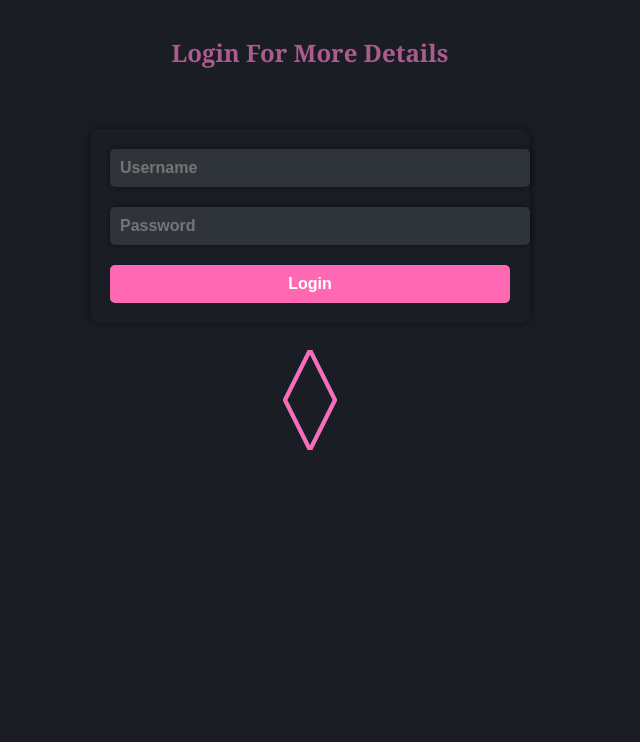
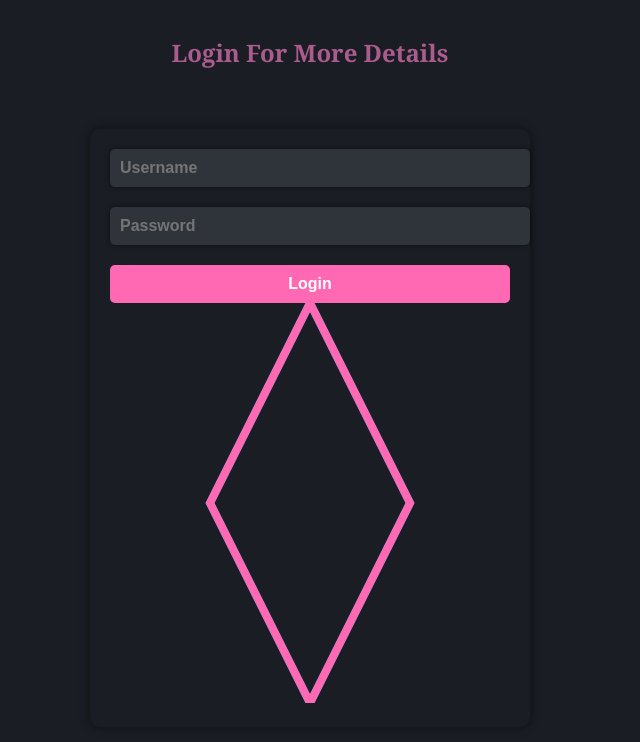
Before and after one commit to joyshadman/HTMl-Page, a plain HTML site: page index.html in a window 1280 px wide. Shown: the whole page, without its empty margins (330-970 px from the left). Drawn offline with Linux system fonts and the light colour scheme.

Commit message:
Update style.css

```diff
--- a/style.css
+++ b/style.css
@@ -37,7 +37,7 @@ h1 {
 
 .input-field:focus {
     outline: none;
-    box-shadow: 0 0 10px #03A9F4; /* Electric blue glow */
+    box-shadow: 0 0 10px #ea7cbc; /* Electric blue glow */
 }
 
 .submit-button {
@@ -62,28 +62,6 @@ h1 {
     background-color: #FF33CC; /* Pink active effect */
     box-shadow: 0 0 10px #FF69B4; /* Pink glow */
 }
-
-.neon-icons {
-    position: absolute;
-    top: 50%;
-    left: 50%;
-    transform: translate(-50%, -50%);
-    width: 100px;
-    height: 100px;
-}
-
-.neon-icons svg {
-    width: 100%;
-    height: 100%;
-}
-
-.neon-icons path {
-    stroke-width: 2;
-    stroke-linecap: round;
-    stroke-linejoin: round;
-    animation: pulse 2s infinite;
-}
-
 @keyframes pulse {
     0% {
         stroke-width: 2;
```
